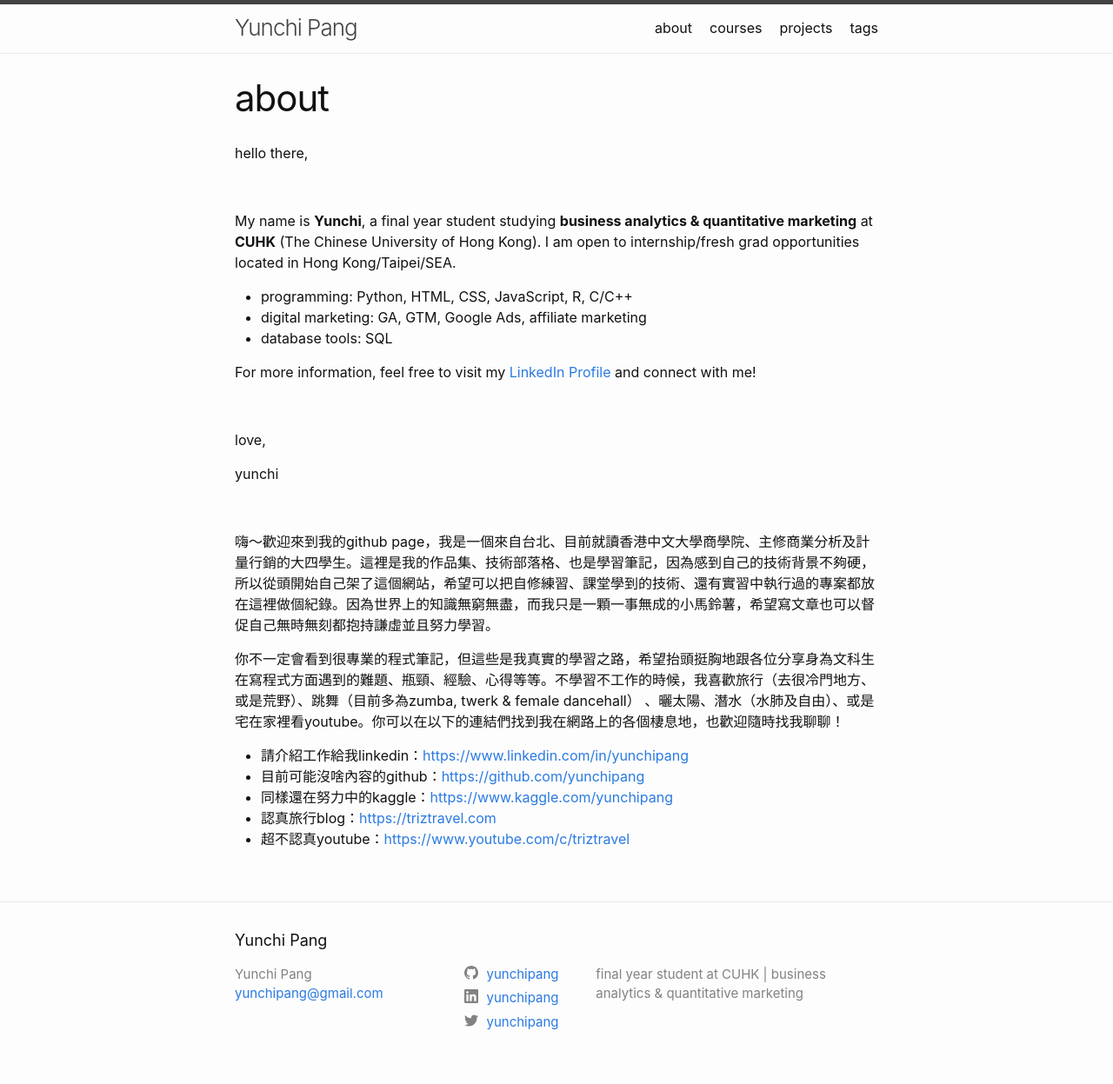
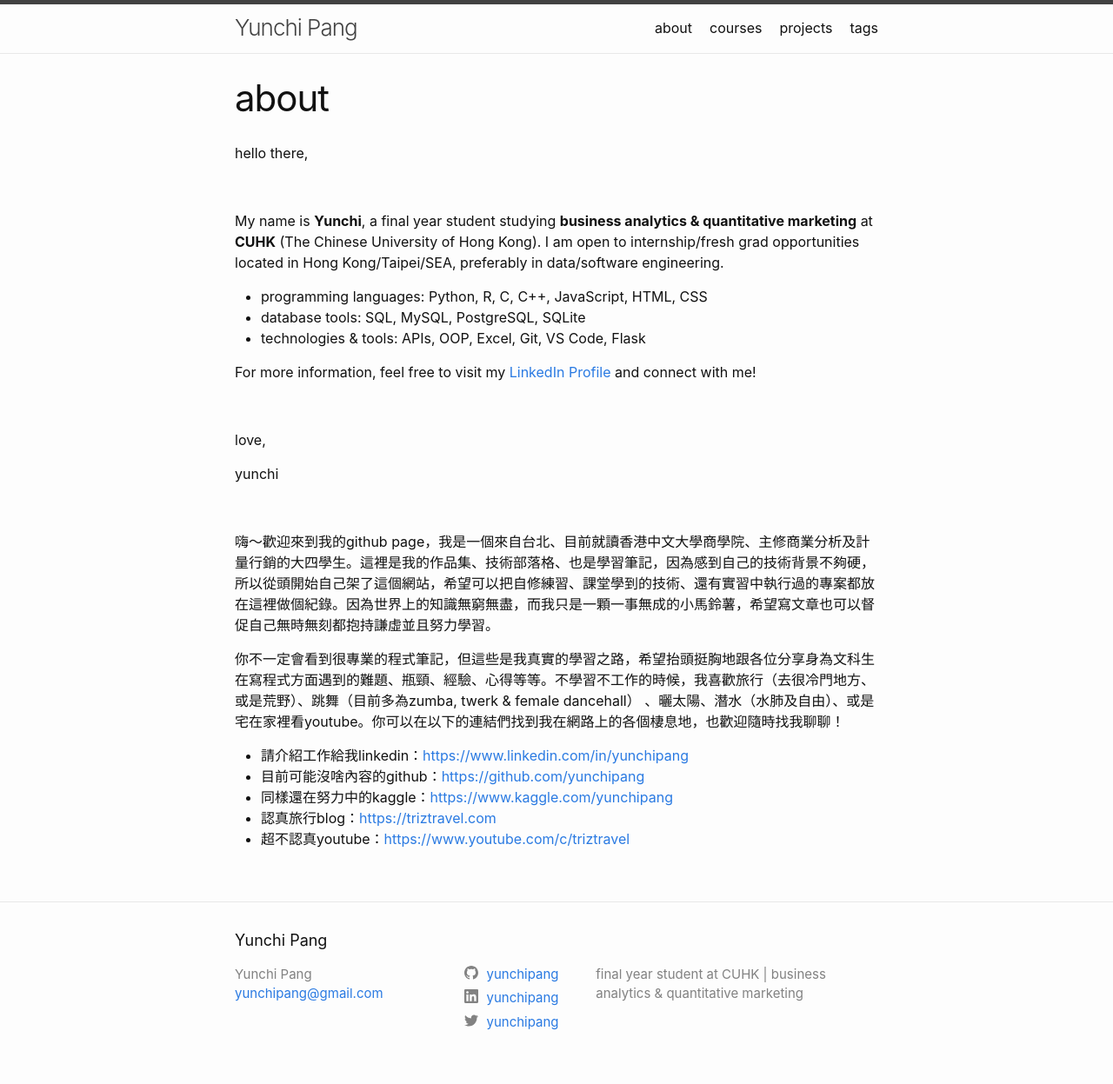
Before and after one commit to yunchipang/yunchipang.github.io, a Jekyll site: the page built from about.markdown, in a window 1280 px wide. Shown: the whole page at 87% size. Built offline with Jekyll 4.4.1, drawn with Linux system fonts in a browser that asks for light colours.

Commit message:
update the skills section in about.md

```diff
--- a/about.markdown
+++ b/about.markdown
@@ -7,11 +7,11 @@ hello there,
 
 <br/>
 
-My name is **Yunchi**, a final year student studying **business analytics & quantitative marketing** at **CUHK** (The Chinese University of Hong Kong). I am open to internship/fresh grad opportunities located in Hong Kong/Taipei/SEA.
+My name is **Yunchi**, a final year student studying **business analytics & quantitative marketing** at **CUHK** (The Chinese University of Hong Kong). I am open to internship/fresh grad opportunities located in Hong Kong/Taipei/SEA, preferably in data/software engineering.
 
-- programming: Python, HTML, CSS, JavaScript, R, C/C++
-- digital marketing: GA, GTM, Google Ads, affiliate marketing
-- database tools: SQL
+- programming languages: Python, R, C, C++, JavaScript, HTML, CSS
+- database tools: SQL, MySQL, PostgreSQL, SQLite
+- technologies & tools: APIs, OOP, Excel, Git, VS Code, Flask
 
 For more information, feel free to visit my [LinkedIn Profile](https://www.linkedin.com/in/yunchipang/) and connect with me!
 
```
Also changed, not shown: _posts/draft-cs50-week3-algorithms.md (deleted, +0 -47 lines), 2 other files.
